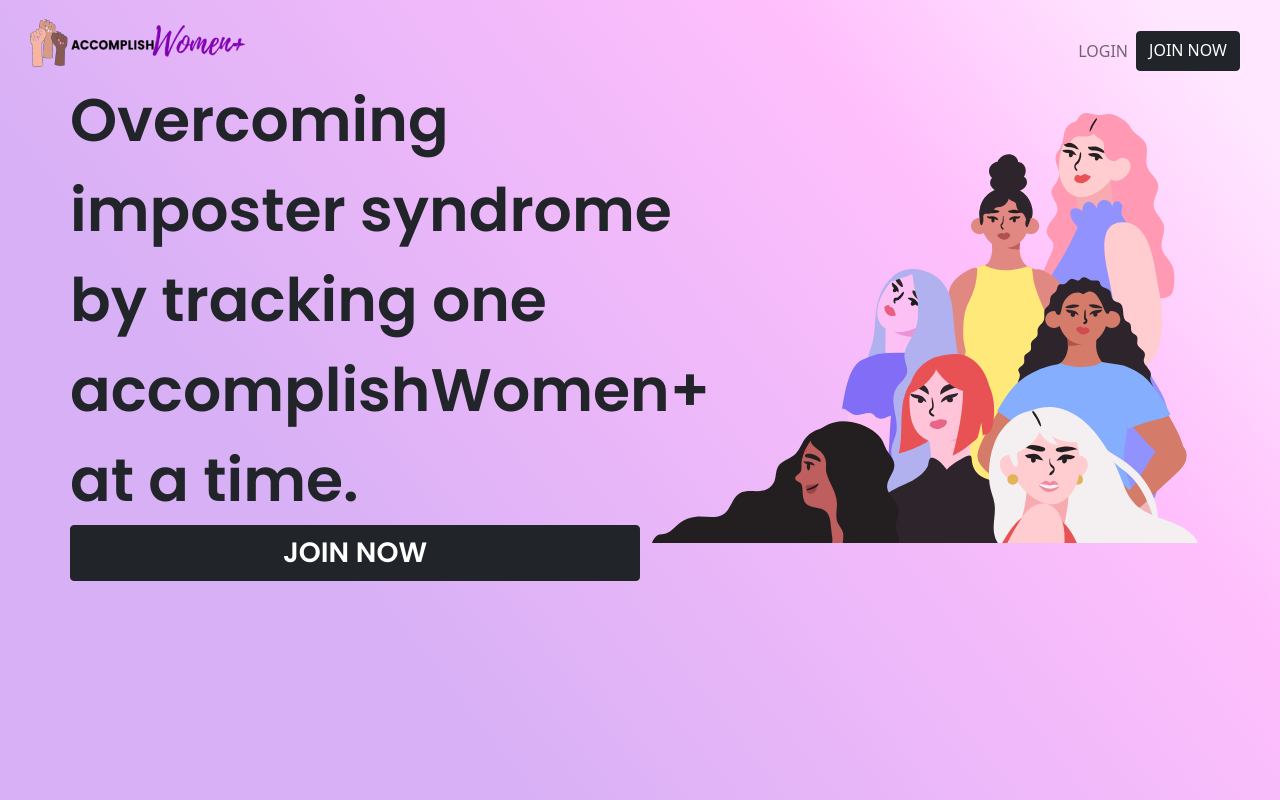
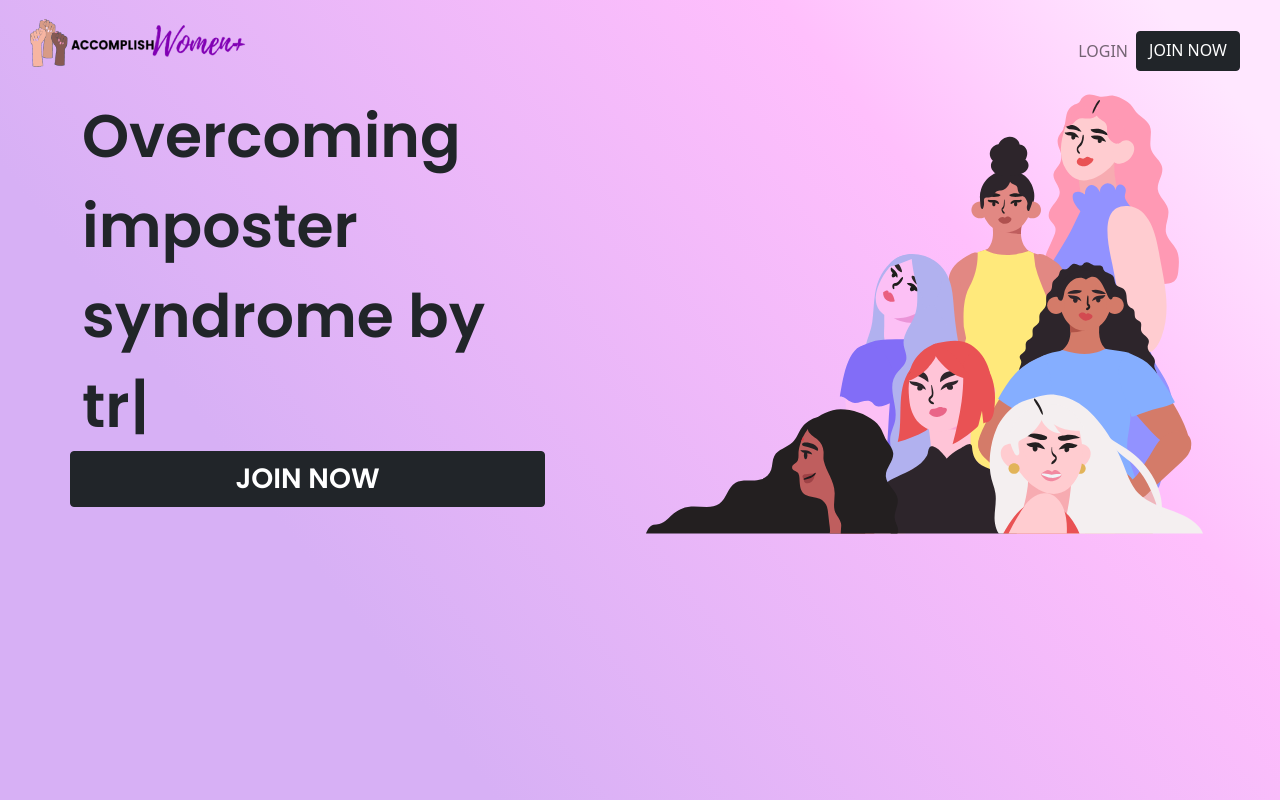
Before and after one commit to zoeyz101/technova-2021, a React (Create React App) app in the folder frontend/: page / in a window 1280 px wide. Built offline with nearby package versions, Linux system fonts and the light colour scheme.

Commit message:
Typewriter effect for description on landing page working.

```diff
--- a/frontend/src/Pages/landing.js
+++ b/frontend/src/Pages/landing.js
@@ -3,21 +3,31 @@
 import "./landing.scss";
 import { Container, Row, Col, Button } from 'react-bootstrap';
 import Image from "../Images/landing-page-image.svg";
+import Typewriter from "typewriter-effect";
+//npm install --save typewriter-effect
 
 const Landing = () =>{
     return (
         <Container>
             <NavBar />
             <Row className = "landing">
-                <Col sm={6} className = "slogan">
+                <Col sm={5} className = "slogan">
                     <Row className="description">
-                        Overcoming imposter syndrome by tracking one accomplishWomen+ at a time.
+                    <Typewriter
+                            onInit={(typewriter) => {
+                                typewriter.typeString('Overcoming imposter syndrome by tracking one accomplishment')
+                                .pauseFor(1500)
+                                .deleteChars(4)
+                                typewriter.typeString('Women+ at a time')
+                                .start();
+                            }}
+                            />
                     </Row>
                     <Row>
                         <Button variant="dark" className="join-now-button">JOIN NOW</Button>
                     </Row>
                 </Col>
-                <Col sm={6} >
+                <Col sm={6}>
                     <img src={Image} className="landing-image" alt="Women Allies"/>
                 </Col>
             </Row>
--- a/frontend/src/Pages/landing.scss
+++ b/frontend/src/Pages/landing.scss
@@ -32,9 +32,11 @@
 }
 
 .landing-image {
-  width: 100%;
-  height: 100%;
+  width: 102%;
+  height: 102%;
   float: right;
+  margin-right: -100px;
+  margin-top: 10px;
 }
 
 .join-now-button {
```
